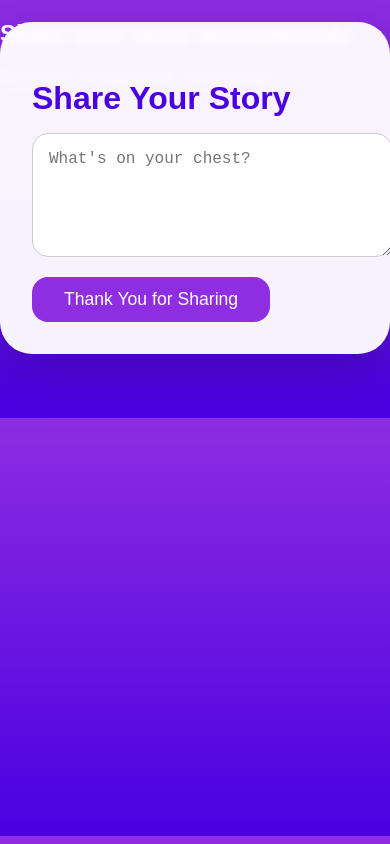
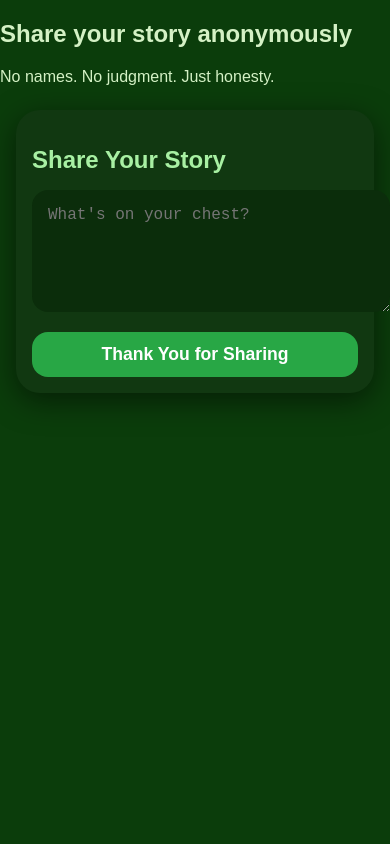
Before and after one commit to phantom787/anonymous-chest, a React (Vite) app in the folder client/: page /submit in a window 390 px wide. Built offline with nearby package versions, Linux system fonts and the light colour scheme.

Commit message:
Update index.css

```diff
--- a/client/src/index.css
+++ b/client/src/index.css
@@ -2,155 +2,148 @@
 body {
   margin: 0;
   font-family: 'Poppins', sans-serif;
-  background: linear-gradient(180deg, #8e2de2 0%, #4a00e0 100%);
-  color: #fff;
+  background: #0b3d0b; /* Dark green background */
+  color: #d4f1c5; /* Light green text */
   overflow-x: hidden;
 }
 
 /* Hero Section */
 .hero {
   text-align: center;
-  padding: 8rem 2rem 4rem;
+  padding: 6rem 1.5rem 3rem;
 }
 
 .hero h1 {
-  font-size: 4rem;
-  font-weight: 900;
+  font-size: 3rem;
+  font-weight: 800;
   margin-bottom: 1rem;
-  color: #fff;
-  text-shadow: 2px 2px 10px rgba(0,0,0,0.3);
-  animation: pulse 2s infinite;
+  color: #a8f0a3;
 }
 
 .hero p {
-  font-size: 1.25rem;
+  font-size: 1.2rem;
   max-width: 700px;
   margin: 0 auto;
   line-height: 1.6;
-  color: rgba(255,255,255,0.9);
-}
-
-.hero-emoji {
-  font-size: 4rem;
-  display: inline-block;
-  margin-top: 1.5rem;
-  animation: bounce 2s infinite;
+  color: #c4f0b0;
 }
 
 /* Story Form */
 .story-form {
-  background: rgba(255, 255, 255, 0.95);
-  color: #333;
-  max-width: 700px;
-  margin: -5rem auto 4rem;
-  padding: 2rem;
-  border-radius: 2rem;
-  box-shadow: 0 15px 50px rgba(0,0,0,0.2);
-  backdrop-filter: blur(5px);
+  background: #113811; /* slightly lighter dark green */
+  color: #d4f1c5;
+  max-width: 600px;
+  margin: 2rem auto;
+  padding: 1.5rem;
+  border-radius: 1.5rem;
+  box-shadow: 0 8px 30px rgba(0,0,0,0.5);
 }
 
 .story-form h2 {
-  font-size: 2rem;
+  font-size: 1.8rem;
   margin-bottom: 1rem;
-  color: #4a00e0;
+  color: #a8f0a3;
 }
 
-.story-form textarea,
-.story-form input {
+.story-form textarea {
   width: 100%;
   padding: 1rem;
   margin-bottom: 1rem;
   border-radius: 1rem;
-  border: 1px solid #ccc;
+  border: none;
   font-size: 1rem;
+  background: #0b2d0b;
+  color: #d4f1c5;
+  resize: vertical;
 }
 
 .story-form button {
-  background: #8e2de2;
+  width: 100%;
+  background: #28a745;
   color: white;
   border: none;
-  padding: 0.75rem 2rem;
+  padding: 0.75rem;
   border-radius: 1rem;
   font-size: 1.1rem;
+  font-weight: 600;
   cursor: pointer;
   transition: all 0.3s ease;
 }
 
 .story-form button:hover {
-  background: #4a00e0;
-  transform: translateY(-2px);
+  background: #1f8f38;
+}
+
+/* Stories Feed */
+.stories-feed {
+  max-width: 800px;
+  margin: 2rem auto 4rem;
+  display: grid;
+  grid-template-columns: 1fr;
+  gap: 1.5rem;
+  padding: 0 1rem;
+}
+
+.story-card {
+  background: #0d2e0d;
+  padding: 1rem 1.5rem;
+  border-radius: 1.5rem;
+  box-shadow: 0 5px 20px rgba(0,0,0,0.5);
+}
+
+.story-card p {
+  font-size: 1rem;
+  line-height: 1.5;
+  color: #d4f1c5;
+}
+
+.story-card span {
+  font-size: 0.875rem;
+  font-weight: 600;
+  color: #28a745;
+  display: block;
+  margin-top: 0.5rem;
+  text-align: right;
 }
 
 /* Category Filter */
 .category-filter {
   display: flex;
   justify-content: center;
-  gap: 1rem;
+  gap: 0.75rem;
   flex-wrap: wrap;
-  margin-bottom: 2rem;
+  margin-bottom: 1.5rem;
 }
 
 .category-filter button {
-  padding: 0.5rem 1.25rem;
+  padding: 0.4rem 1rem;
   border-radius: 2rem;
   border: none;
   font-weight: 600;
   cursor: pointer;
   transition: all 0.3s ease;
-  background: rgba(255,255,255,0.8);
-  color: #4a00e0;
+  background: #145214;
+  color: #c4f0b0;
 }
 
 .category-filter button.active {
-  background: #4a00e0;
+  background: #28a745;
   color: white;
 }
 
-/* Stories Feed */
-.stories-feed {
-  max-width: 1000px;
-  margin: 0 auto 4rem;
-  display: grid;
-  grid-template-columns: repeat(auto-fit, minmax(300px, 1fr));
-  gap: 1.5rem;
-  padding: 0 1rem;
+/* Responsive for phones */
+@media (max-width: 600px) {
+  .hero h1 {
+    font-size: 2.2rem;
+  }
+  .hero p {
+    font-size: 1rem;
+  }
+  .story-form {
+    margin: 1.5rem 1rem;
+    padding: 1rem;
+  }
+  .story-form h2 {
+    font-size: 1.5rem;
+  }
 }
-
-.story-card {
-  background: rgba(255, 255, 255, 0.9);
-  color: #333;
-  padding: 1.5rem;
-  border-radius: 2rem;
-  box-shadow: 0 10px 40px rgba(0,0,0,0.2);
-  transition: all 0.3s ease;
-  backdrop-filter: blur(5px);
-}
-
-.story-card:hover {
-  transform: translateY(-5px);
-  box-shadow: 0 15px 60px rgba(0,0,0,0.3);
-}
-
-.story-card p {
-  font-size: 1rem;
-  line-height: 1.6;
-}
-
-.story-card span {
-  font-size: 0.875rem;
-  font-weight: 600;
-  color: #8e2de2;
-  display: block;
-  margin-top: 0.5rem;
-}
-
-/* Animations */
-@keyframes pulse {
-  0%, 100% { transform: scale(1); }
-  50% { transform: scale(1.05); }
-}
-
-@keyframes bounce {
-  0%, 100% { transform: translateY(0); }
-  50% { transform: translateY(-15px); }
-}
```
